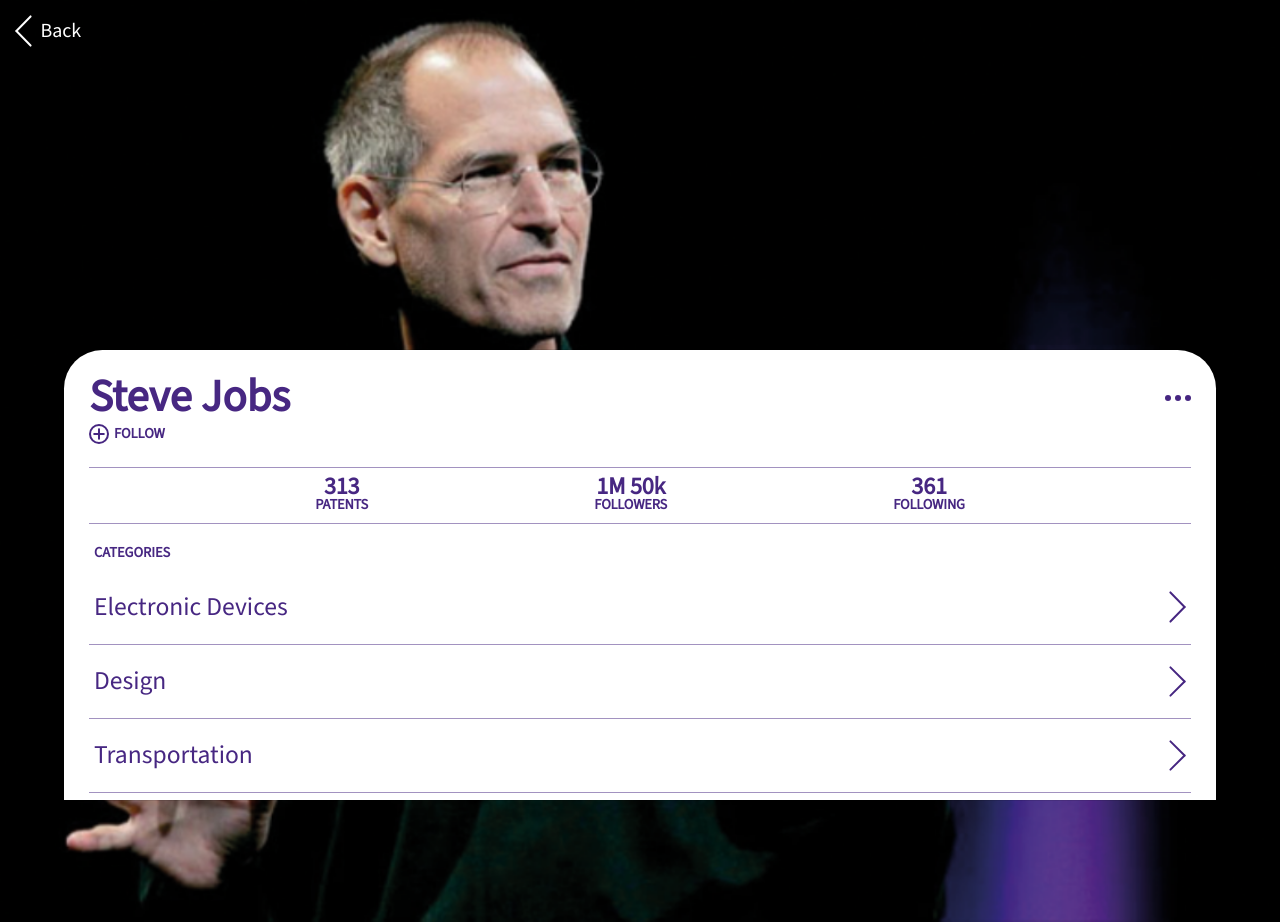
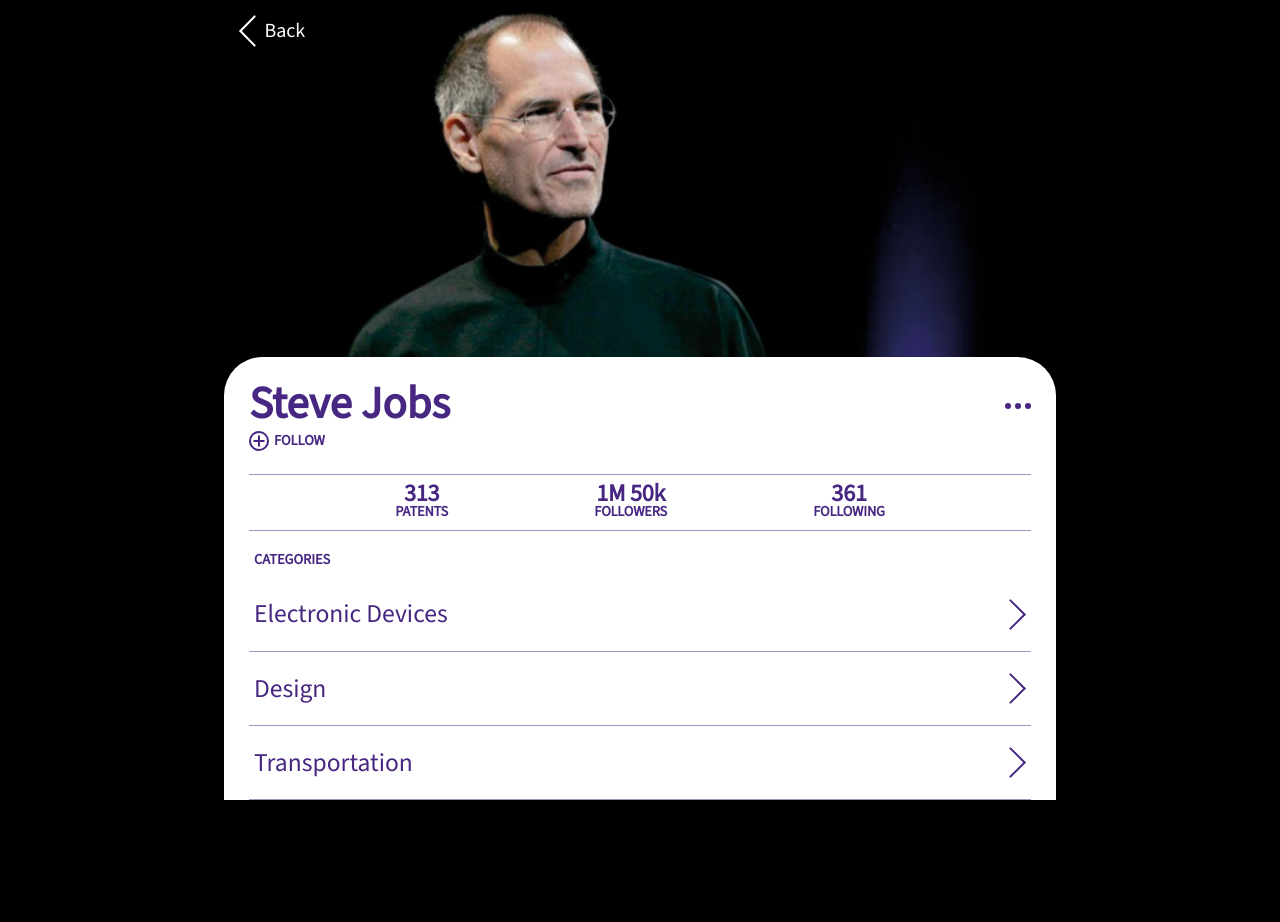
Before and after one commit to Edb83/steve, a plain HTML site: page index.html in a window 1280 px wide. After the commit the page ends 800 px from the top, so only its background shows below. Drawn offline with nearby package versions, Linux system fonts and the light colour scheme.

Commit message:
Add grid to layout rather than using fixed positioning; Add placeholder media queries

```diff
--- a/assets/css/style.css
+++ b/assets/css/style.css
@@ -15,7 +15,9 @@
     --font-weight-bold: 900;
     --font-weight-regular: 400;
     --font-weight-light: 300;
+    /* use to explicitly set the card height:
     --height-card: 450px;
+    */
     --padding-card: 20px 25px 0;
 }
 
@@ -38,12 +40,19 @@ a {
 /* Layout */
 .container {
     display: grid;
+    grid-template-rows: repeat(3, 1fr);
     position: relative;
     height: 100vh;
+    margin: auto;
     justify-items: center;
     font-family: var(--font-primary);
     font-weight: var(--font-weight-bold);
     line-height: 1;
+}
+
+.hero-image {
+    grid-row: 1;
+    overflow: hidden;
 }
 
 .hero-image img {
@@ -53,10 +62,9 @@ a {
 
 /* Card */
 .card {
-    position: fixed;
-    bottom: 0;
+    grid-row: 2 / span 2;
     width: 100%;
-    height: var(--height-card);
+    height: var(--height-card, 100%); /* if setting card height explicitly */
     border-radius: 2.4rem 2.4rem 0 0;
     background-color: var(--color-background);
     color: hsl(var(--color-primary-hsl));
@@ -162,8 +170,21 @@ a {
     justify-content: space-between;
 }
 
-@media (min-width: 600px) {
-    .card {
+/* Media queries */
+@media (min-width: 768px) {
+    .container {
         max-width: 90%;
     }
+    .hero-image {
+        grid-row: 1 / span 2;
+    }
+    .card {
+        grid-row: 3;
+    }
 }
+
+@media (min-width: 1200px ) {
+    .container {
+        max-width: 65%;
+    }
+}
```
